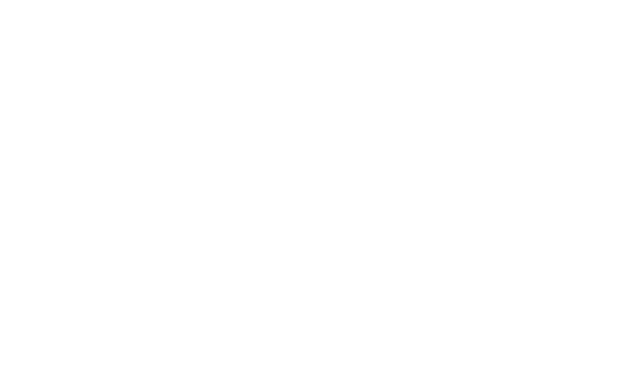
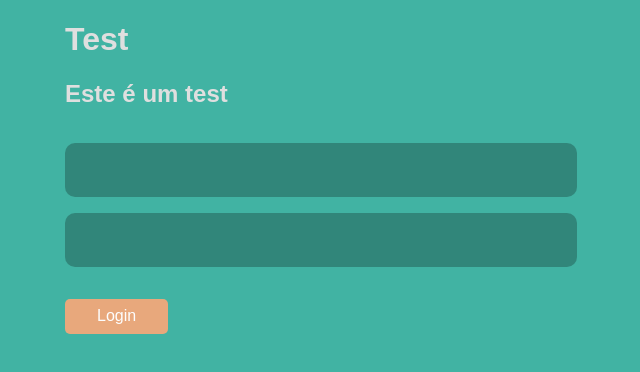
Before and after one commit to gabrielssa/DSW-front, a React app: page /login in a window 1280 px wide. Shown: the whole page, without its empty margins (335-975 px from the left). Built offline with nearby package versions, Linux system fonts and the light colour scheme.

Commit message:
update geral

```diff
--- a/package.json
+++ b/package.json
@@ -7,13 +7,15 @@
     "@testing-library/react": "^9.5.0",
     "@testing-library/user-event": "^7.2.1",
     "axios": "^0.19.2",
+    "formik": "^2.1.4",
     "history": "^4.10.1",
     "normalize.css": "^8.0.1",
     "react": "^16.13.1",
     "react-dom": "^16.13.1",
     "react-router": "^5.1.2",
     "react-router-dom": "^5.1.2",
-    "react-scripts": "3.4.1"
+    "react-scripts": "3.4.1",
+    "yup": "^0.28.3"
   },
   "scripts": {
     "start": "react-scripts start",
--- /dev/null
+++ b/src/components/NotFound.js
@@ -0,0 +1,5 @@
+import React from 'react'
+
+const NotFound = () => <h1>Not Found</h1>
+
+export default NotFound
--- a/src/components/Routes.js
+++ b/src/components/Routes.js
@@ -6,16 +6,18 @@ import {
     Link
 } from 'react-router-dom';
 
-import Login from '../pages/Login';
-import Register from '../pages/Register';
-import Home from '../pages/Home';
+import Login from '../pages/login';
+import Register from '../pages/register';
+import Home from '../pages/home';
+import NotFound from '../components/NotFound';
 
 const Routes = () => (
   <Router >
     <Switch>
-      <Route exact path="/" component={Login} />
+      <Route exact path="/" component={Home} />
       <Route path="/register" component={Register} />
-      <Route path="/home" component={Home} />
+      <Route path="/login" component={Login} />
+      <Route component={NotFound} />
     </Switch>
   </Router>
 )
--- a/src/containers/App.css
+++ b/src/containers/App.css
@@ -0,0 +1,4 @@
+.app{
+    margin: 0px auto;
+    width: 480px;
+}
--- a/src/containers/App.js
+++ b/src/containers/App.js
@@ -3,6 +3,13 @@ import React from 'react'
 import Routes from '../components/Routes'
 import './App.css'
 
-const App = () => <Routes />
+const App = () => (
+<main className="app">
+<Routes />
+</main>
+
+)
+
+
 
 export default App;
--- a/src/index.css
+++ b/src/index.css
@@ -1,2 +1,5 @@
 body {
+    font-family: Arial, Helvetica, sans-serif;
+    background: #41b3a3;
+    color: #dfdfdf;
 }
--- a/src/pages/Login.js
+++ /dev/null
@@ -1,5 +0,0 @@
-import React from 'react';
-
-const Login = () => <h1>Login</h1>
-
-export default Login;
--- /dev/null
+++ b/src/pages/home/index.js
@@ -0,0 +1,3 @@
+import Home from './Home';
+
+export default Home;
--- /dev/null
+++ b/src/pages/login/Login.js
@@ -0,0 +1,60 @@
+import React from 'react';
+
+import {ErrorMessage, Formik, Form, Field} from 'formik';
+import * as yup from 'yup';
+import './login.css';
+
+const Login = () => {
+    const handleSubmit = values => console.log(values)
+    const validations = yup.object().shape({
+        email: yup.string().email().required(),
+        password: yup.string().min(8).required()
+    })
+
+    return (
+        <>
+        <div>
+        <h1>Test</h1>
+        <h2>Este é um test</h2>
+
+        <Formik initialValues={{}} onSubmit={handleSubmit} validationSchema={validations}>
+            <Form className="Login">
+                <div className="Login-Group">
+                    <Field
+                        name="email"
+                        className="Login-Field"
+                    />
+
+                    <ErrorMessage
+                        component="span"
+                        name="email"
+                        className="Login-Error">
+                    </ErrorMessage>
+
+                </div>
+
+                <div className="Login-Group">
+                    <Field
+                        name="password"
+                        className="Login-Field"
+                    />
+
+                    <ErrorMessage
+                        component="span"
+                        name="password"
+                        className="Login-Error">
+                    </ErrorMessage>
+
+                </div>
+
+
+                <button className="Login-Btn" type="submit">Login</button>
+            </Form>
+        </Formik>
+
+        </div>
+        </>
+    )
+}
+
+export default Login;
--- /dev/null
+++ b/src/pages/login/index.js
@@ -0,0 +1,3 @@
+import Login from './Login';
+
+export default Login;
--- /dev/null
+++ b/src/pages/login/login.css
@@ -0,0 +1,28 @@
+.Login-Field{
+    border: none;
+    background: rgba(0,0,0,0.25);
+    color: #fdfdfd;
+    margin-top: 1rem;
+    width: 100%;
+    padding: 1rem;
+    font-size: 1.2rem;
+    border-radius: 10px;
+    transition: all .1s linear;
+}
+
+.Login-Field:focus{
+    box-shadow: 0 4px 4px rgba(0,0,0,.5);
+}
+
+.Login-Error{
+    color: #e27d60;
+}
+
+.Login-Btn{
+    background: #e8a87c;
+    color: #fdfdfd;
+    border: none;
+    padding: .5rem 2rem;
+    border-radius: 5px;
+    margin-top: 2rem;
+}
--- /dev/null
+++ b/src/pages/register/index.js
@@ -0,0 +1,3 @@
+import Register from './Register';
+
+export default Register;
```
Also changed, not shown: src/containers/logoa.svg (deleted), src/pages/home/Home.js (renamed from src/pages/Home.js), src/pages/register/Register.js (renamed from src/pages/Register.js), 2 other files.
